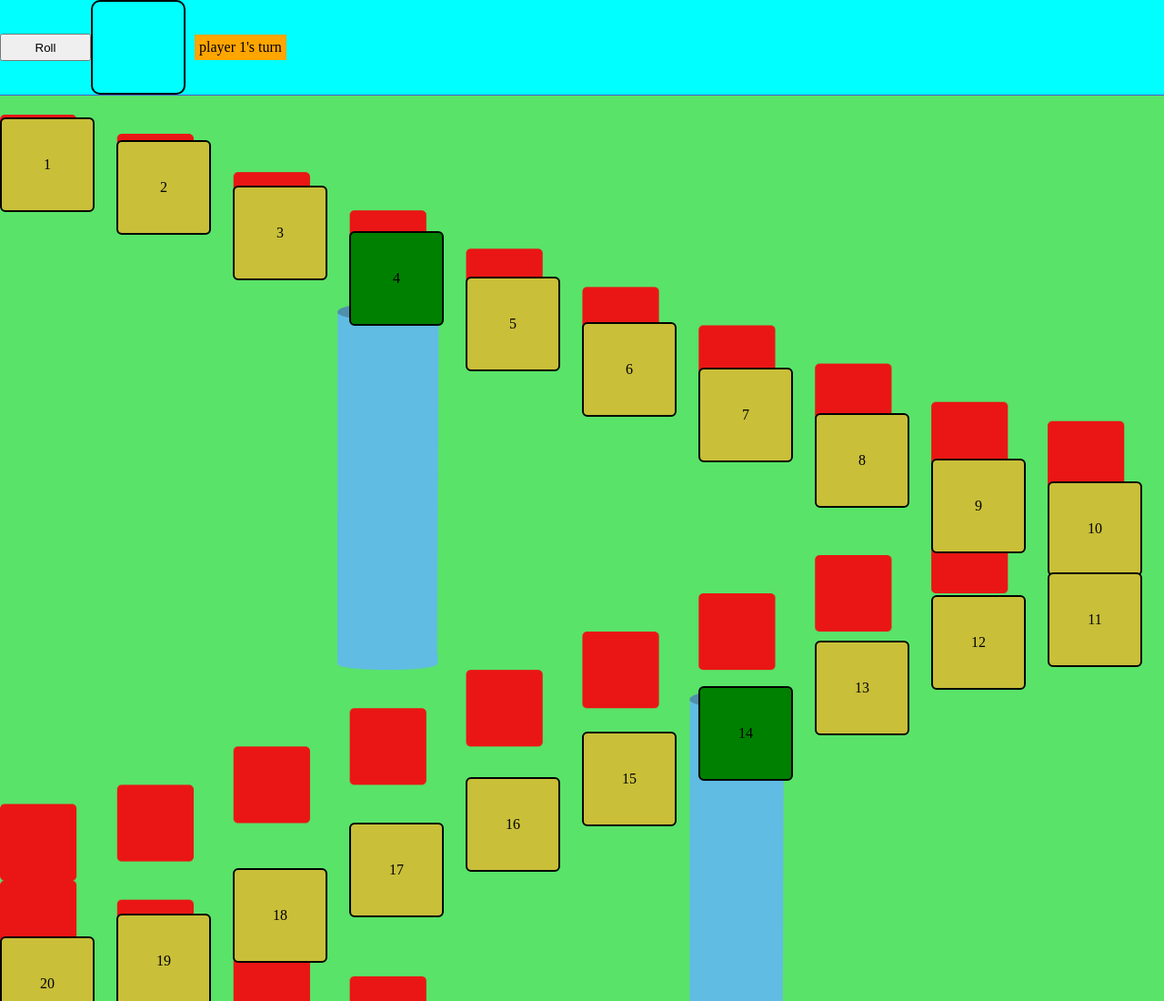
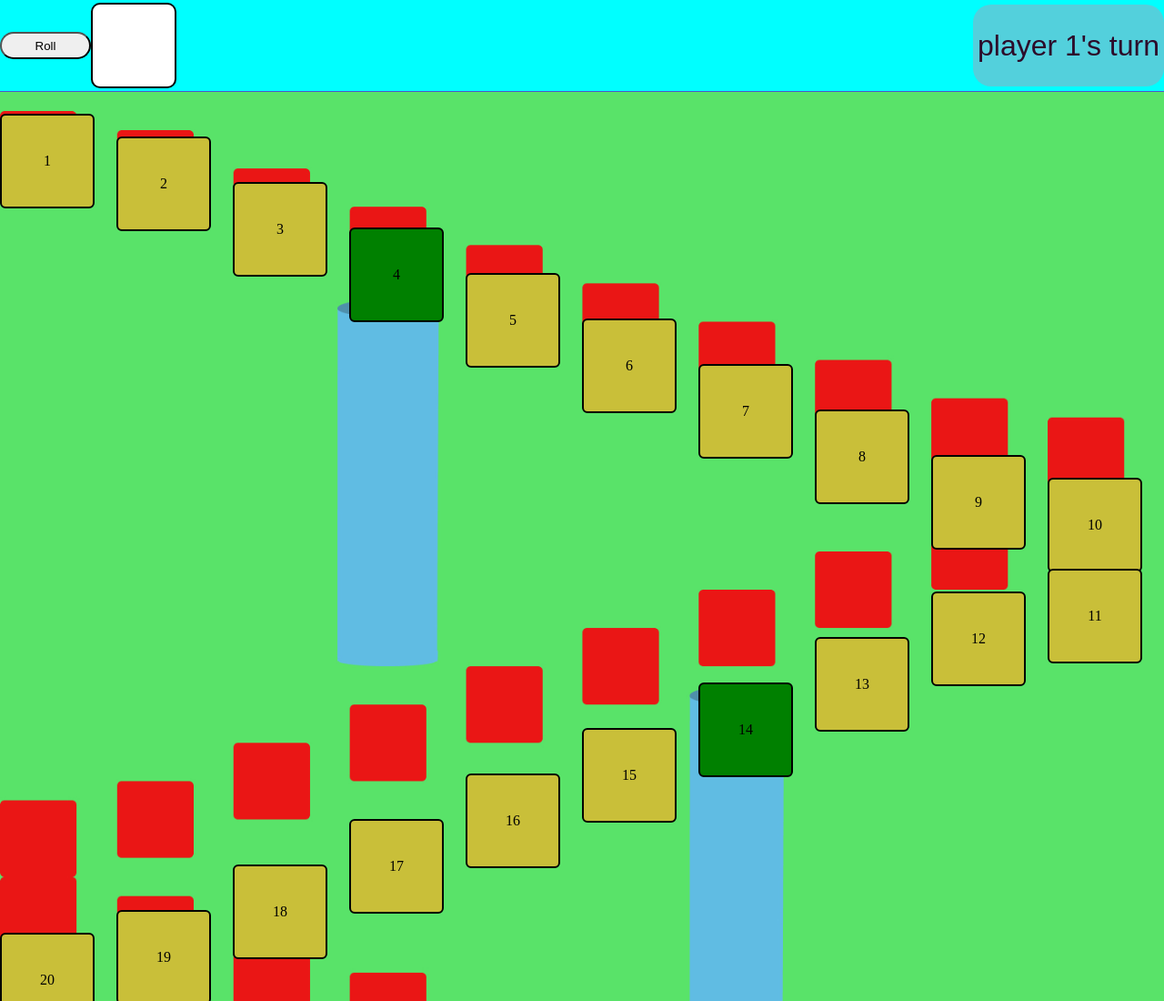
Before and after one commit to rajeshmohanty007-ui/crazyAdventure, a plain HTML site: page index.html in a window 1280 px wide. Shown: the top 1100 px of the page at 91% size. Drawn offline with Linux system fonts and the light colour scheme.

Commit message:
css modified

```diff
--- a/script.js
+++ b/script.js
@@ -4,7 +4,7 @@
             { id: "P3", name: "player 3", position: 0 },
             { id: "P4", name: "player 4", position: 0 }
         ]
-      const  colors = ["red","rgb(104 236 52)","blue","aqua"]
+      const colors = ["#B71C1C", "#1565C0", "#2E7D32", "#4A148C"];
         for(let i = 0; i < players.length; i++){
            const player = document.createElement("div");
            player.classList.add("player")
@@ -59,10 +59,6 @@
                     document.getElementById('dice').classList.remove("rollAnimation");
                     let target = Q + p;
                     if (target > 100) { target = target - p }
-                    if (target == 100) { document.getElementById('win').style.display = "flex"
-                        document.getElementById(players[currentTurn].id).remove();
-                        players.splice(currentTurn, 1);
-                     }
                     let step = Q + 1;
                     const board = document.getElementById('board');
                     const currentPlayer = document.getElementById(players[currentTurn].id);
@@ -86,6 +82,10 @@
                                 )
                                   }
                                else {players[currentTurn].position = Q
+                                 for(let i = players.length - 1;i >= 0; i--){
+            if (players[i].position == 100) { document.getElementById('win').style.display = "flex"
+                        document.getElementById(players[i].id).style.display = "none";
+                        players.splice(currentTurn, 1);}}
                                 nextTurn()}
                             return;
                         }
--- a/style.css
+++ b/style.css
@@ -4,18 +4,22 @@
 }
 
 #status {
+    height: 100px;
     display: flex;
-    gap: 10px;
+    justify-content: space-between;
     align-items: center;
     background-color: aqua;
     position: sticky;
     z-index: 10;
     top: 0;
 }
-
+#roll {
+    border-radius: 20px;
+}
 #dice {
-    width: 100px;
-    height: 100px;
+    width: 90px;
+    height: 90px;
+    background-color: white;
     border: 2px solid black;
     border-radius: 10px;
     font-size: 64px;
@@ -38,10 +42,15 @@
     animation: roll 1.5s ease-in-out;
 }
 #name{
-    background-color: orange;
-    height: 100%;
+    background-color: rgb(83, 208, 220);
+    height: 80%;
     width: auto;
     padding: 5px;
+    font-family: Arial, Helvetica, sans-serif;
+    font-size: 2rem;
+    align-content: center;
+    border-radius: 20px;
+    color: rgb(44, 11, 42);
 }
 #board {
     background-color: rgb(76, 87, 203);
```
